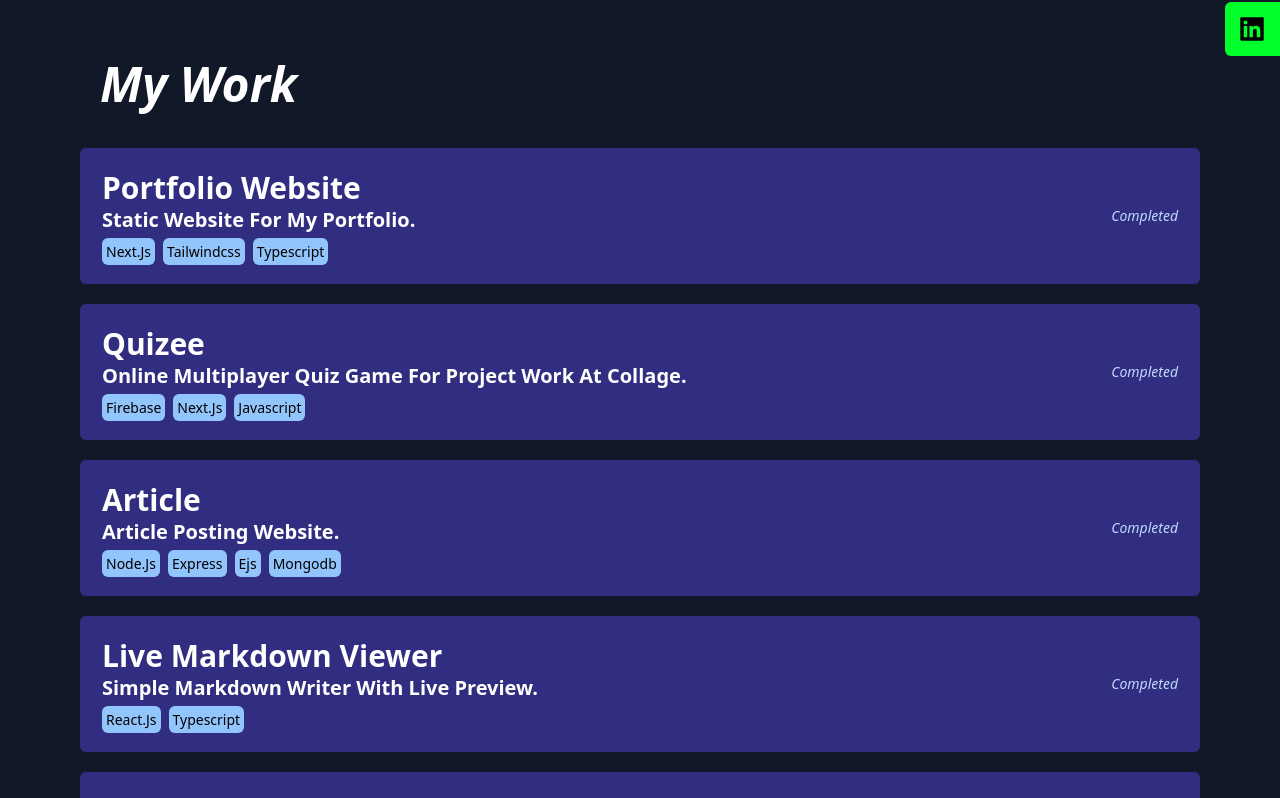
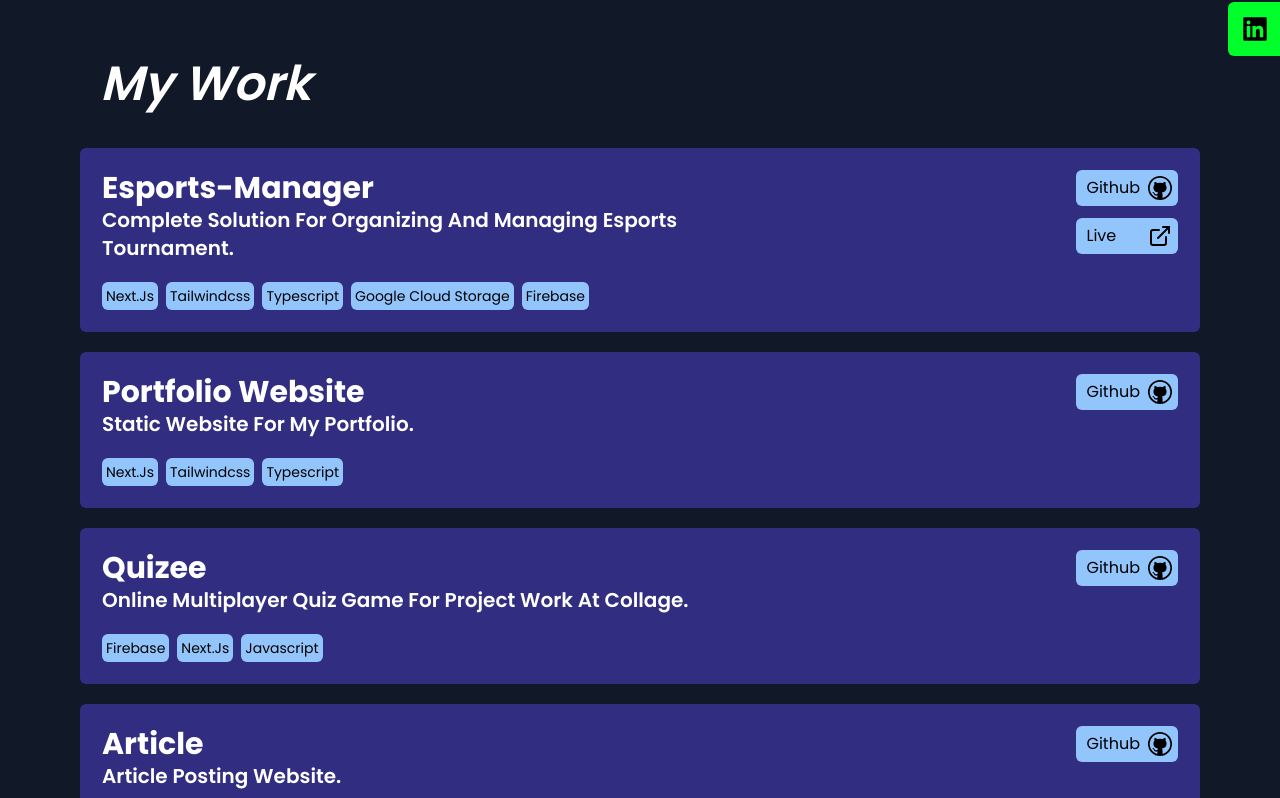
Before and after one commit to Shreyansh-Sheth/Portfolio-website, a Next.js app: page / in a window 1280 px wide. Shown: the part 708-1506 px from the top of the page. Built offline with nearby package versions, Linux system fonts and the light colour scheme; what @tailwindcss/typography would draw is missing.

Commit message:
added new resume and project

```diff
--- a/pages/_document.tsx
+++ b/pages/_document.tsx
@@ -94,13 +94,11 @@ class MyDocument extends Document {
             crossOrigin="true"
           />
           <link
-            rel="preload"
-            as="style"
+            rel="stylesheet"
             href="https://fonts.googleapis.com/css2?family=Poppins:wght@300;400;500;600;700&display=swap"
           />
           <link
-            rel="preload"
-            as="style"
+            rel="stylesheet"
             href="https://fonts.googleapis.com/css2?family=VT323&display=swap"
           ></link>
         </Head>
--- a/pages/index.tsx
+++ b/pages/index.tsx
@@ -124,6 +124,7 @@ export default function Home() {
                   tech={e.tech}
                   key={idx}
                   status={e.status}
+                  liveLink={e.liveLink}
                 ></ProjectTab>
               );
             })}
--- a/src/components/ProjectTab.tsx
+++ b/src/components/ProjectTab.tsx
@@ -1,3 +1,5 @@
+import { VscGithub } from "react-icons/vsc";
+import { FiExternalLink } from "react-icons/fi";
 import iProjects from "../interfaces/projects";
 import FadeInWhenVisible from "./FadeInAnimation";
 
@@ -7,40 +9,50 @@ export default function ProjectTab({
   status,
   subText,
   tech,
+  liveLink,
 }: iProjects) {
   return (
     <FadeInWhenVisible duration={0.3}>
-      <a
-        target="_blank"
-        rel="noopener"
-        href={link}
-        className="p-5 my-5 md:mx-20 mx-2 group hover:border-primary  border-2 border-transparent  bg-indigo-900  hover:bg-blue-900 transition duration-500 ease-in-out  block  rounded-md "
-      >
+      <p className="md:grid grid-cols-3 block p-5 my-5 md:mx-20 mx-2 group   border-2 border-transparent  bg-indigo-900  hover:bg-blue-900 transition duration-500 ease-in-out    rounded-md ">
+        <div className="col-span-2 mb-3 md:mb-0">
           <div className="text-left capitalize sm:text-3xl font-bold text-2xl ">
             {heading}
           </div>
-        <div className="flex justify-between ">
           <div className="text-left capitalize font-semibold mr-2 text-sm sm:text-xl">
             {subText}.
           </div>
-          <div className="md:inline hidden text-sm pl-2 text-blue-200 italic">
-            {status}
-          </div>
-        </div>
-        <div className="italic text-left text-xs text-blue-200 md:hidden">
-          {status}
-        </div>
-        <div className="text-left text-sm mt-2  break-all">
+          <div className="text-left text-sm mt-2  break-all space-y-3">
             {tech.map((e, i) => (
-            <span
-              className="mr-2 bg-blue-300 text-black rounded-md capitalize p-1 "
+              <p
+                className="inline-block mr-2 bg-blue-300 text-black rounded-md capitalize p-1 "
                 key={i}
               >
                 {e}
-            </span>
+              </p>
             ))}
           </div>
+        </div>
+        <div className="mt-2 md:mt-0 text-right space-y-3 justify-end mr-0 ml-auto my-auto">
+          <a
+            target="_blank"
+            href={link}
+            className="pointer bg-blue-300 flex pl-2 p-1 justify-between rounded-md text-black border-2 border-transparent hover:border-primary "
+          >
+            <p className="mr-2"> Github</p>
+            <VscGithub className="text-2xl"></VscGithub>
           </a>
+          {liveLink && (
+            <a
+              target="_blank"
+              href={liveLink}
+              className="pointer bg-blue-300 flex pl-2 p-1 justify-between rounded-md text-black border-2 border-transparent hover:border-primary "
+            >
+              <p className="mr-2"> Live </p>
+              <FiExternalLink className="text-2xl"></FiExternalLink>
+            </a>
+          )}
+        </div>
+      </p>
     </FadeInWhenVisible>
   );
 }
--- a/src/config/projectList.ts
+++ b/src/config/projectList.ts
@@ -1,6 +1,20 @@
 import iProjects from "../interfaces/projects";
 
 const projectList: iProjects[] = [
+  {
+    heading: "Esports-Manager",
+    tech: [
+      "Next.js",
+      "Tailwindcss",
+      "Typescript",
+      "Google Cloud Storage",
+      "firebase",
+    ],
+    link: "https://github.com/Shreyansh-Sheth/Esports_Manager",
+    liveLink: "https://esports-three.vercel.app/",
+    status: "Completed",
+    subText: "Complete Solution For Organizing And Managing Esports Tournament",
+  },
   {
     heading: "Portfolio Website",
     tech: ["Next.js", "Tailwindcss", "Typescript"],
@@ -27,6 +41,7 @@ const projectList: iProjects[] = [
     heading: "Live Markdown Viewer",
     tech: ["React.js", "Typescript"],
     link: "https://github.com/Shreyansh-Sheth/Live-Markdown.git",
+    liveLink: "https://live-markdown-eta.vercel.app/",
     subText: "Simple Markdown Writer With Live Preview",
     status: "Completed",
   },
--- a/src/interfaces/projects.ts
+++ b/src/interfaces/projects.ts
@@ -4,4 +4,5 @@ export default interface iProjects {
   tech: string[];
   link: string;
   status: "Work In Progress" | "Completed";
+  liveLink?: string;
 }
```
Also changed, not shown: 1 other file (tests, documents, lock files or other folders). Lines whose indentation alone changed are shown as unchanged.
